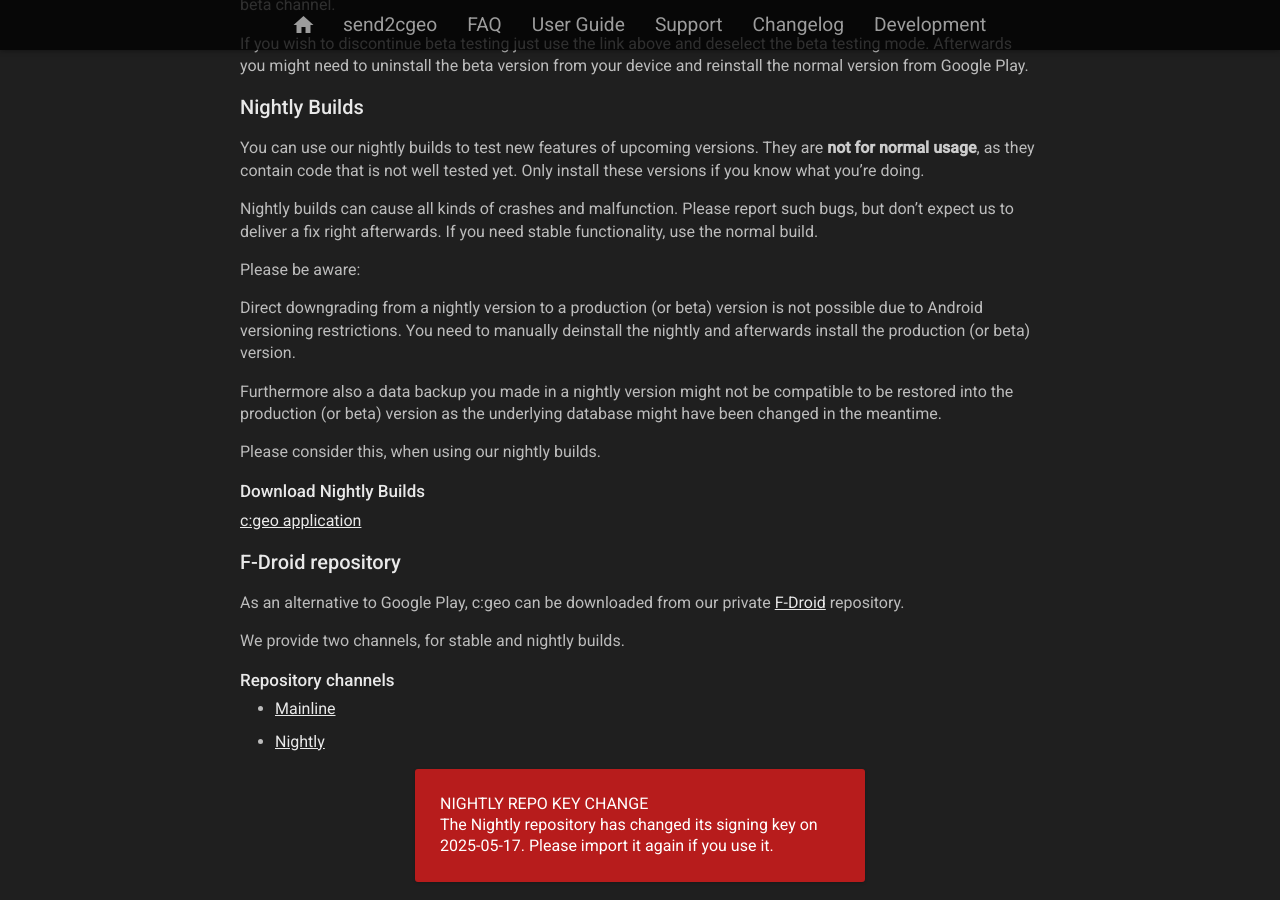
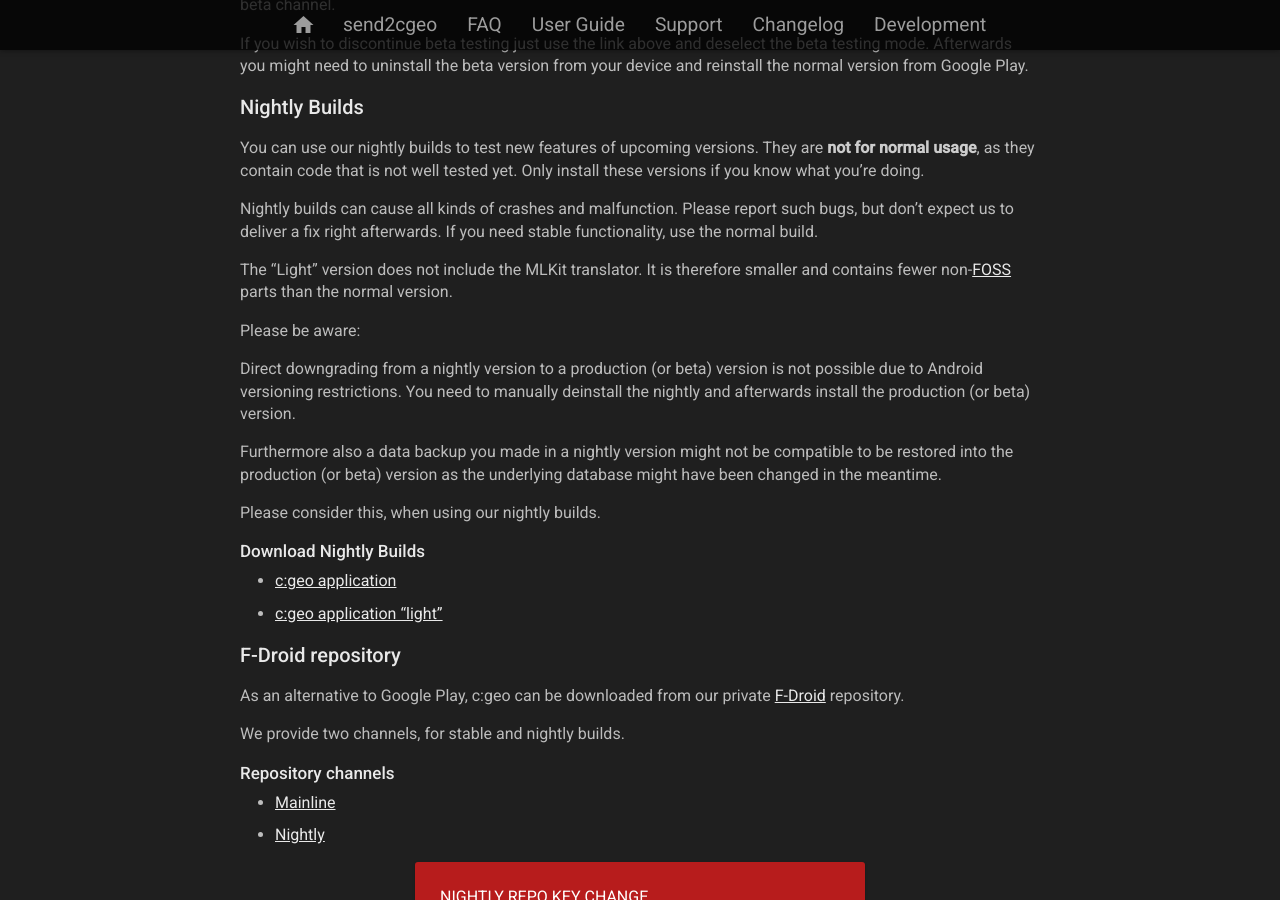
Before and after one commit to cgeo/cgeo.github.io, a Jekyll site: the page built from development.md, in a window 1280 px wide and 900 px high, scrolled down 876 px. Built offline with Jekyll 4.4.1, drawn with Linux system fonts in a browser that asks for light colours; nearby versions of some CDN libraries; a script that is not in the unit is left out.

Commit message:
light version (#352)
* light version
* better non-FOSS description

```diff
--- a/development.md
+++ b/development.md
@@ -39,6 +39,8 @@
 
 Nightly builds can cause all kinds of crashes and malfunction. Please report such bugs, but don't expect us to deliver a fix right afterwards. If you need stable functionality, use the normal build.
 
+The “Light” version does not include the MLKit translator. It is therefore smaller and contains fewer non-[FOSS](https://wikipedia.org/wiki/Free_and_open-source_software) parts than the normal version.
+
 Please be aware:
 
 Direct downgrading from a nightly version to a production (or beta) version is not possible due to Android versioning restrictions. You need to manually deinstall the nightly and afterwards install the production (or beta) version.
@@ -49,7 +51,8 @@
 
 ### Download Nightly Builds
 
-[c:geo application](https://download.cgeo.org/cgeo-nightly.apk)
+* [c:geo application](https://download.cgeo.org/cgeo-nightly.apk)
+* [c:geo application "light"](https://download.cgeo.org/cgeo-nightly-foss.apk)
 
 ## F-Droid repository
 
```
